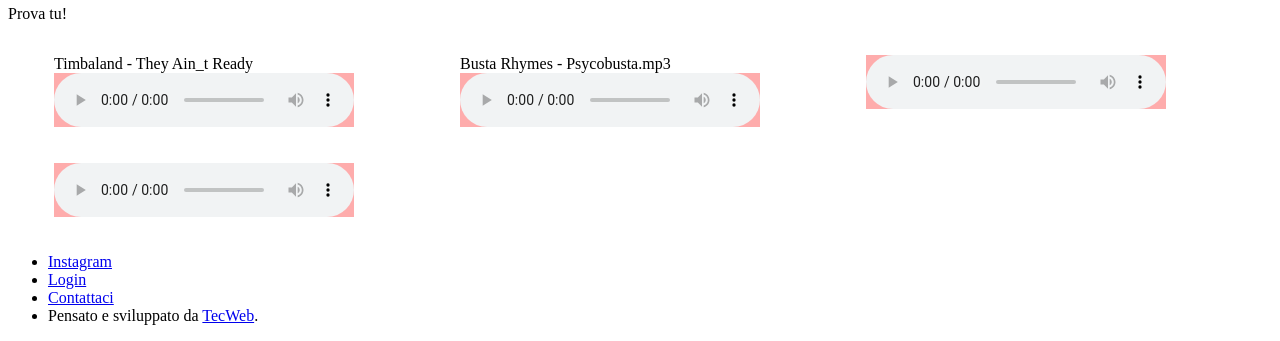
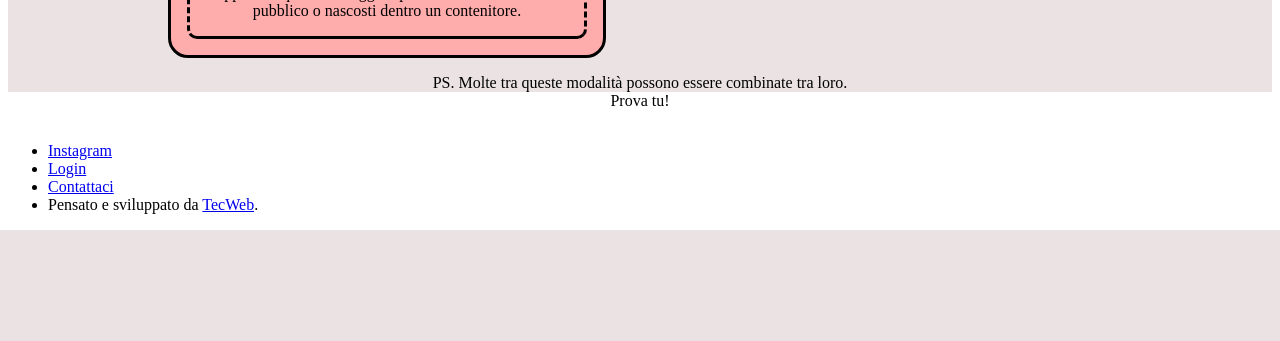
Before and after one commit to Gruppo-TecWeb/Codice, a PHP site: page /battle.php in a window 1280 px wide; the page is wider, and only the part inside the window is pictured. Shown: the part 2640-2981 px from the top of that part. After the commit the page ends 2870 px from the top of that part, so only its background shows below. Run offline with PHP 8.4, Linux system fonts and the light colour scheme; data that the repository does not hold is empty.

Commit message:
aggiunta_basi

```diff
--- a/battle.html
+++ b/battle.html
@@ -120,24 +120,23 @@
                 </iframe>
                 </dd>
                 <dd>
-                Viene dato un argomento su cui i rapper dovranno cantare, per un minuto? per 4/4 a testa? Come?!
-                Tutto è a discrezione degli organizzatori.
+                Viene dato un argomento su cui i rapper dovranno cantare.
+                Esiste la variante in cui i rapper cantano come se facessero parte di due fazioni opposte tra loro(es grassi <abbr title="versus">vs</abbr> magri): <a href="https://www.youtube.com/watch?v=OQd6xAAm9nU">Esempio fazioni</a>
                 </dd>
             </dl>
         </li>
         <li class="battle">
             <dl>
-                <dt><h3>Fazioni</h3></dt>
+                <dt><h3>Acappella</h3></dt>
                 <dd>
-                <!--Youtube non mi fa usare il video, che faccio? scarico il video e lo metto nel DB oppure
-                    metto l'img della battle e quando l'utente clicca su di essa apre il link di youtube in una nuova scheda(l'utente esce dalla pagina!)-->
-                    <a href="https://www.youtube.com/watch?v=OQd6xAAm9nU">Esempio fazioni</a>
-                    <iframe width="400" height="170" src="https://www.youtube.com">esempio fazioni</iframe>
+                    <iframe width="560" height="315" src="https://www.youtube.com/embed/OvVk892HzmE?si=zJjNgjiI8RlPKi7Y&amp;start=762"
+                    title="Esempio Acappella" frameborder="0"
+                    allow="accelerometer; autoplay; clipboard-write; encrypted-media; gyroscope; picture-in-picture; web-share" allowfullscreen>
+                    </iframe>
                 </dd>
                 <dd>
-                    I rapper dovranno scontrarsi interpretando un membro di due fazioni diverse e opposte tra loro
-                    (es. alti contro bassi oppure vecchi contro giovani); praticamento è "Ciao Darwin" ma vince chi insulta meglio l'altra fazione.
-                    </iframe>
+                    I rapper si sfidano senza alcun supporto musicale, concentrandosi solo sulle loro abilità vocali e liriche.
+
                 </dd>
             </dl>
         </li>
@@ -157,52 +156,12 @@
             </dl>
         </li>
     </ul>
+    PS. Molte tra queste modalità possono essere combinate tra loro.
 </div>
 
-
-Prova tu!
-<ul id="basi">
-    <li class="base">
-        <dl>
-            <dt>Timbaland - They Ain_t Ready</dt>
-            <dd>
-                <audio controls>
-                    <source src="/basi/Timbaland - They Ain_t Ready.mp3" type="audio/mp3">
-                </audio>
-            </dd>
-        </dl>
-    </li>
-
-    <li class="base">
-        <dl>
-            <dt>Busta Rhymes - Psycobusta.mp3</dt>
-            <dd>
-                <audio controls>
-                    <source src="/basi/Busta Rhymes - Psycobusta.mp3" type="audio/mp3">
-                </audio>
-            </dd>
-        </dl>
-    </li>
-    <li class="base">
-        <dl>
-            <dt></dt>
-            <dd>
-                <audio controls>
-                    <source src="/basi/Dilated Peoples - The Platform (Erik Sermon Remix).mp3" type="audio/mp3">
-                </audio>
-            </dd>
-        </dl>
-    </li>
-
-    <li class="base">
-        <dl>
-            <dt></dt>
-            <dd>
-                <audio controls>
-                    <source src="/basi/DJ Premier - BAP.mp3" type="audio/mp3">
-                </audio>
-            </dd>
-        </dl>
-    </li>
-
-</ul>
+<div id="prova_tu">
+    <span>Prova tu!</span>
+    <ul id="lista_basi">
+        {lista_basi}
+    </ul>
+ </div>
--- a/battle.php
+++ b/battle.php
@@ -2,6 +2,8 @@
 
 namespace Utilities;
 require_once("utilities/utilities.php");
+require_once("utilities/DBAccess.php");
+use DB\DBAccess;
 
 $pagTemplate = file_get_contents("template/pagina-template.html");
 
@@ -15,4 +17,22 @@
 $content = file_get_contents("battle.html");
 $onload = '';
 
+
+
+
+$connection=new DBAccess();
+$connectionOk=$connection->openDBConnection();
+if($connectionOk)
+    $resultBasi=$connection->get_basi();
+    foreach($resultBasi as $base){
+        $titolo=basename($base['nome']);
+        $percorso=$base['nome'];
+        $lista_basi.="<li class='base'> <dl> <dt>";
+        $lista_basi.=$titolo;
+        $lista_basi.="</dt> <dd> <audio controls> <source src='";
+        $lista_basi.=$percorso;
+        $lista_basi.="'type='audio/mp3'> </audio> </dd> </dl> </li>";
+    }
+    $content=str_replace("{lista_basi}", $lista_basi, $content);
+
 echo replace_in_page($pagTemplate, $title, $description, $keywords, $pageId, $menu, $breadcrumbs, $content, $onload);
--- a/styles/desktop.css
+++ b/styles/desktop.css
@@ -49,16 +49,16 @@
 .battle dd {
     margin-left: 0;
 }
-
-#basi{
+#prova_tu{
+    text-align: center;
+}
+#lista_basi{
     list-style: none;
     display: grid;
     grid-template-columns: repeat(auto-fill, 25em); /* Crea una griglia con colonne di almeno/massimo 300px */
     justify-content: space-evenly;
+    background-color: #ebe3e3;
 }
 .base dd{
     margin-left: 0;
 }
-.base audio{
-    background-color: #feacac;
-}
--- a/utilities/DBAccess.php
+++ b/utilities/DBAccess.php
@@ -26,4 +26,21 @@
     {
         mysqli_close($this->connection);
     }
+
+
+    public function get_basi(){
+        $query="Select * from basi";
+        $queryResult=mysqli_query($this->connection,$query)
+        or die("Errore in DBAccess" .mysqli_error($this -> connection));
+        if (mysqli_num_rows($queryResult) != 0) {
+            $result = array();
+            while ($row = mysqli_fetch_assoc($queryResult)) {
+                $result[] = $row;
+            }
+            $queryResult -> free();
+            return $result;
+        }else{
+            return null;
+        }
+    }
 }
```
